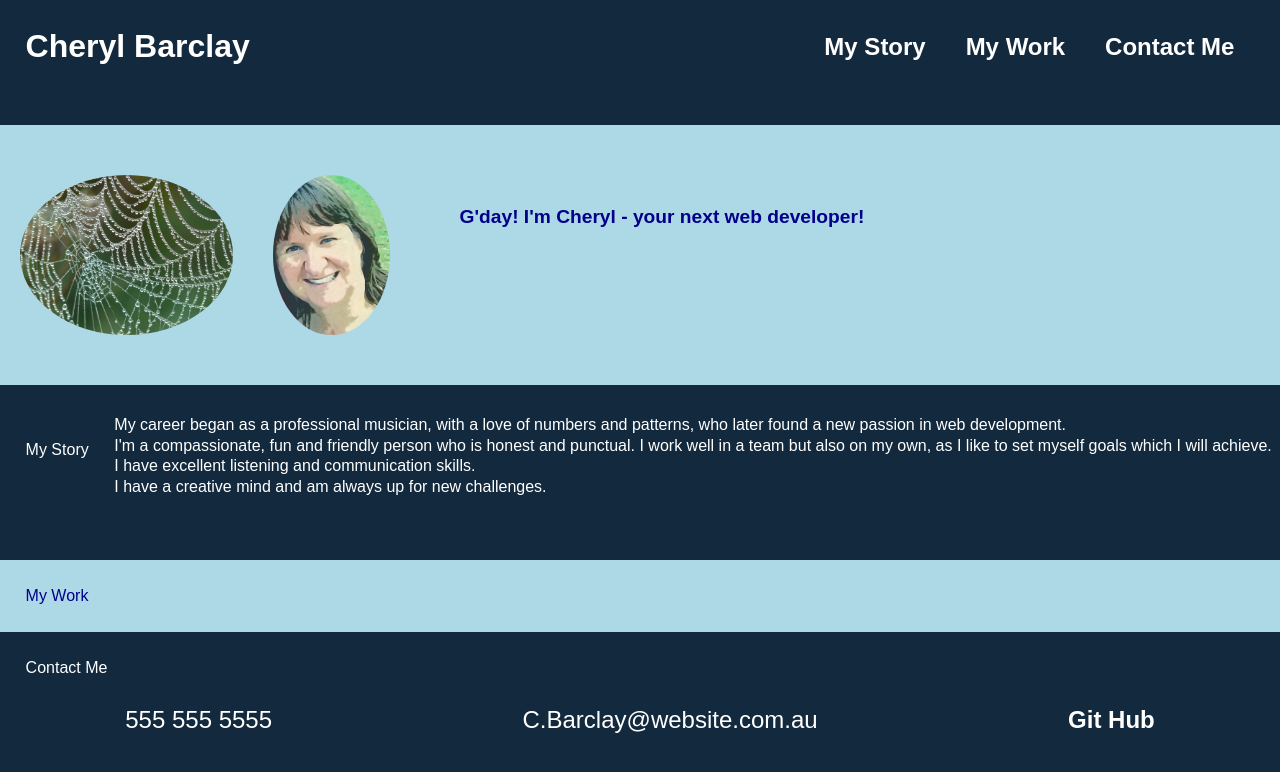
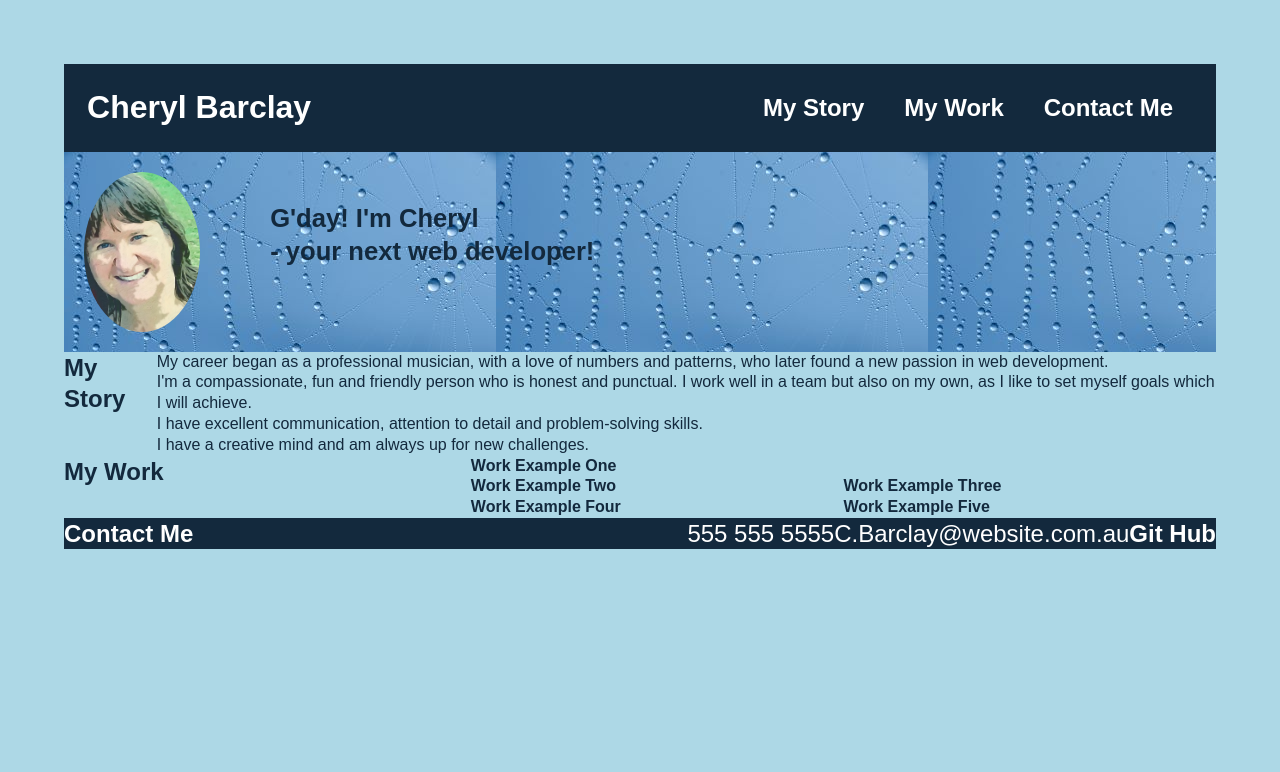
Before and after one commit to CheBar1/my-portfolio, a plain HTML site: page index.html in a window 1280 px wide. Drawn offline with Linux system fonts and the light colour scheme.

Commit message:
updated flexbox css code

```diff
--- a/assets/css/style.css
+++ b/assets/css/style.css
@@ -8,10 +8,12 @@
 body {
     display: flex;
     flex-direction: column;
+    flex-wrap: wrap;
     line-height: 1.3;
     font-family: Arial, Helvetica, sans-serif;
-    color: #fff;
-    background-color: #13293d;
+    padding: 4rem;
+    color: #13293d;
+    background-color: lightblue;
   }
 
   header {
@@ -21,10 +23,16 @@ body {
     align-items: center;
     padding: 2%;
     height: 10%;
-  }
+    color: #fff;
+    background-color: #13293d
+   }
 
   h1 {
     font-size: 200%;
+  }
+
+  h2 {
+    font-size: 150%;
   }
 
   nav ul {
@@ -43,20 +51,12 @@ body {
   main {
     display:flex;
     flex-wrap: wrap;
-    margin-top: 2rem;
-    color: darkblue;
-    background-color: lightblue;
-  }
-
-  img {
-    border-radius: 50%;
-    height: 200px;
-    padding: 20px;
+    background-image: url("../images/blue-web.jpg");
   }
 
   figcaption {
     font-weight: bold;
-    font-size: larger;
+    font-size: 160%;
     padding: 50px 20px 10px 50px;
   }
 
@@ -70,13 +70,48 @@ body {
     font-size: 100%;
   }
 
+  footer {
+    display: flex;
+    flex-wrap: wrap;
+    justify-content: space-between;
+    align-items: center;
+    color: #fff;
+    background-color: #13293d
+  }
+
+  /* ID Selectors */
+  #my-story, #my-work, #contact-me {
+    flex-basis: 30%;
+  }
+
   /* Class Selectors */
+
   .profile-pic {
-    display: flex;
-    padding-block: 30px;
+    border-radius: 50%;
+    height: 200px;
+    padding: 20px;
   }
 
   .my-story {
+    width: 100%;
     display:flex;
-    padding-block: 30px;
+    justify-content: space-between;
   }
+
+  .my-work {
+    display: flex;
+    justify-content: space-between;
+  }
+
+  .work-container {
+    display: flex;
+    flex-flow: row wrap;
+  }
+
+  .work-large {
+    flex: 4 1 600px;
+  }
+
+  .work-small {
+    flex: 1 1 300px;
+  }
--- a/index.html
+++ b/index.html
@@ -23,48 +23,47 @@
         </nav>
       </header>
 
-      <main class="profile-pic">
-            <img class="web-pic" src="./assets/images/green-web.jpg" alt="glistening spider web on green background"/>
-            <img src="./assets/images/profile-pic.jpg" alt="profile picture of Cheryl Barclay"/>
-            <figcaption>G'day! I'm Cheryl - your next web developer!</figcaption>
+      <main>
+          <img class="profile-pic" src="./assets/images/profile-pic.jpg" alt="profile picture of Cheryl Barclay"/>
+          <figcaption>G'day! I'm Cheryl <br> - your next web developer!</figcaption>
       </main>
 
       <article id="my-story" class="my-story">
-        <header>My Story</header>
-        <p>My career began as a professional musician, with a love of numbers and patterns, who later found a new passion in web development.<br> I'm a compassionate, fun and friendly person who is honest and punctual. I work well in a team but also on my own, as I like to set myself goals which I will achieve.<br> I have excellent listening and communication skills.<br> I have a creative mind and am always up for new challenges.
+        <h2>My Story</h2>
+        <p>My career began as a professional musician, with a love of numbers and patterns, who later found a new passion in web development.<br> I'm a compassionate, fun and friendly person who is honest and punctual. I work well in a team but also on my own, as I like to set myself goals which I will achieve.<br> I have excellent communication, attention to detail and problem-solving skills.<br> I have a creative mind and am always up for new challenges.
         </p>
       </article>
 
-      <main id="my-work" class="my-work">
-        <header>My Work</header>
+      <section id="my-work" class="my-work">
+        <h2>My Work</h2>
         <container class="work-container">
 
-          <section class="work-eg-one">
-
+          <section class="work-large">
+            <h3>Work Example One</h3>
           </section>
 
-          <section class="work-eg-two">
-
+          <section class="work-small">
+            <h3>Work Example Two</h3>
           </section>
 
-          <section class="work-eg-three">
-
+          <section class="work-small">
+            <h3>Work Example Three</h3>
           </section>
 
-          <section class="work-eg-four">
-
+          <section class="work-small">
+            <h3>Work Example Four</h3>
           </section>
 
-          <section class="work-eg-five">
-
+          <section class="work-small">
+            <h3>Work Example Five</h3>
           </section>
 
        </container>
 
-      </main>
+      </section>
 
     <footer id="contact-me" class="contact-me">
-        <header>Contact Me</header>
+        <h2>Contact Me</h2>
         <nav>
           <ul>
             <li>555 555 5555</li>
```
